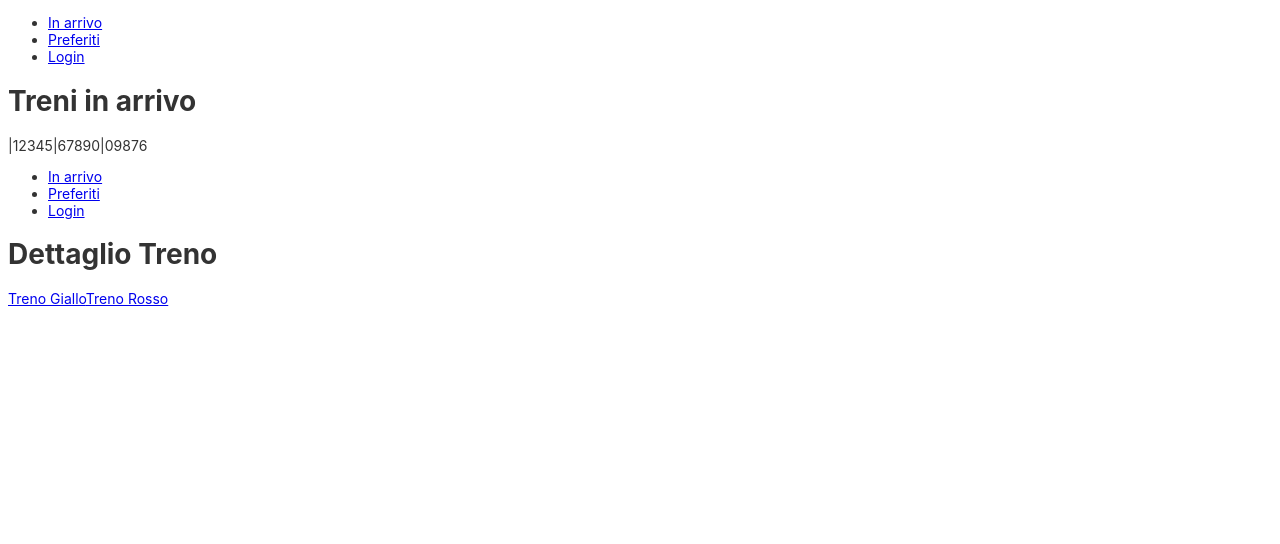
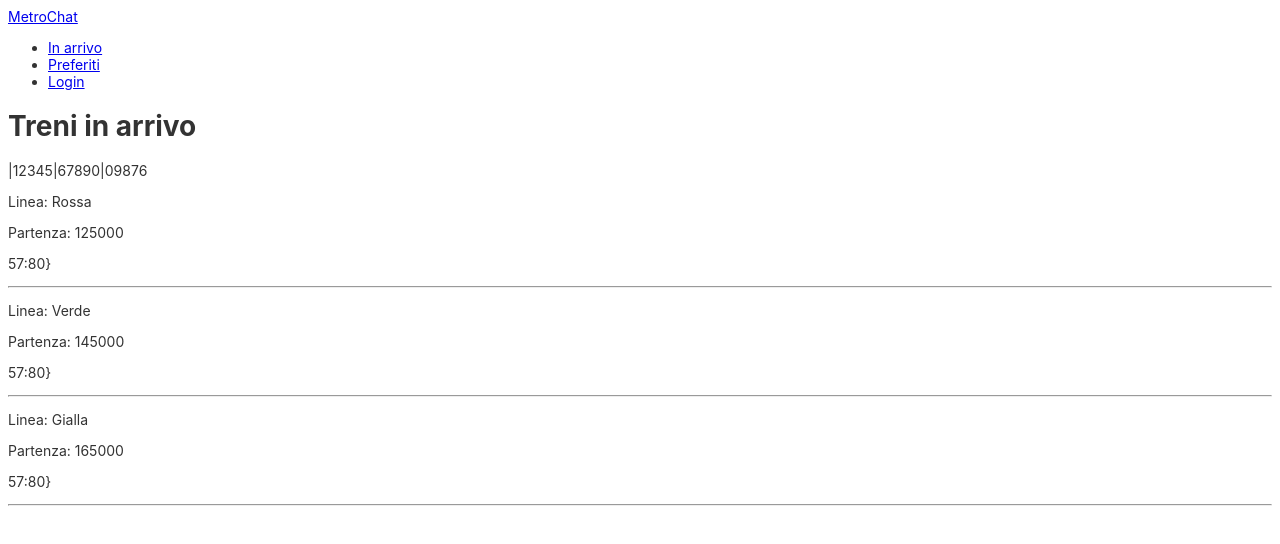
Before and after one commit to SimonaRoxanaNegri/MetroChat, an Angular app: page /inarrivo in a window 1280 px wide. Shown: the top 544 px of the page. Built offline with nearby package versions, Linux system fonts and the light colour scheme.

Commit message:
aggiunto componente dettaglio con l'id del treno da recuperare tramite service esterno

```diff
--- a/src/app/app.module.ts
+++ b/src/app/app.module.ts
@@ -17,6 +17,7 @@ import { PopupComponent } from './popup/popup.component';
 import { PreferitiComponent } from './preferiti/preferiti.component';
 import { LoginComponent } from './login/login.component';
 import { Error404Component } from './error404/error404.component';
+import { DettaglioComponent } from './treni/dettaglio/dettaglio.component';
 
 
 @NgModule({
@@ -33,7 +34,8 @@ import { Error404Component } from './error404/error404.component';
     LoginComponent,
     Error404Component,
     TrenorossoComponent,
-    TrenogialloComponent
+    TrenogialloComponent,
+    DettaglioComponent
   ],
   imports: [
     BrowserModule,
@@ -46,6 +48,7 @@ import { Error404Component } from './error404/error404.component';
           { path: '', redirectTo: '/error', pathMatch: 'full' },
           { path: 'rosso', component: TrenorossoComponent },
           { path: 'giallo', component: TrenogialloComponent },
+          { path: ':id', component: DettaglioComponent }
         ]
       },
       { path: 'preferiti', component: PreferitiComponent },
--- a/src/app/menu/menu.component.html
+++ b/src/app/menu/menu.component.html
@@ -1,4 +1,5 @@
 <nav>
+  <a routerLink="/">MetroChat</a>
   <ul>
     <li><a routerLink="/inarrivo">{{link_menu1}}</a></li>
     <li><a routerLink="/preferiti">{{link_menu2}}</a></li>
--- a/src/app/metro/metro.component.html
+++ b/src/app/metro/metro.component.html
@@ -1,4 +1,5 @@
-<div [ngStyle]="stato">
+<div>
+  <!-- [ngStyle]="stato" -->
   <p>Linea: {{datiIn.linea}}</p>
   <p>Partenza: {{datiIn.tempo}}</p>
   <p>{{attesa | mmss}}}</p>
--- a/src/app/metro/metro.component.ts
+++ b/src/app/metro/metro.component.ts
@@ -13,7 +13,7 @@ export class MetroComponent implements OnInit {
   @Input() ora!: number;
   @Output() inPartenza = new EventEmitter<string>();
 
-  stato!: Object;
+  //stato!: Object;
   orapartenza!: number;
   attesa!: number;
 
@@ -32,7 +32,7 @@ export class MetroComponent implements OnInit {
         //notifico il cambio di dato passando l'id del treno
         this.inPartenza.emit(this.datiIn.idt);
         //modifico lo stato di visualizzazione del componente
-        this.stato = { 'display': 'none' };
+        //this.stato = { 'display': 'none' };
       }
     }, 1000);
   }
--- /dev/null
+++ b/src/app/treni/dettaglio/dettaglio.component.html
@@ -0,0 +1,4 @@
+<p>ID:
+  <!--  {{idtreno}} -->
+</p>
+<p>Lista chat..</p>
--- /dev/null
+++ b/src/app/treni/dettaglio/dettaglio.component.ts
@@ -0,0 +1,18 @@
+import { Component, OnInit } from '@angular/core';
+import { ActivatedRoute, ParamMap } from '@angular/router';
+
+@Component({
+  selector: 'app-dettaglio',
+  templateUrl: './dettaglio.component.html',
+  styleUrls: ['./dettaglio.component.css']
+})
+export class DettaglioComponent implements OnInit {
+
+  /* idtreno: string; */
+  constructor(private route: ActivatedRoute) {
+    /*  this.idtreno = this.route.snapshot.paramMap.get('id'); */
+  }
+  ngOnInit(): void {
+  }
+
+}
--- a/src/app/treni/dettagliotreno/dettagliotreno.component.html
+++ b/src/app/treni/dettagliotreno/dettagliotreno.component.html
@@ -1,5 +1,6 @@
 <ca-menu></ca-menu>
 <h1>Dettaglio Treno</h1>
+
 <a routerLink='giallo'>{{trenogiallo}}</a>
 <a routerLink='rosso'>{{trenorosso}}</a>
 <router-outlet></router-outlet>
--- a/src/app/treni/dettagliotreno/dettagliotreno.component.ts
+++ b/src/app/treni/dettagliotreno/dettagliotreno.component.ts
@@ -1,5 +1,6 @@
 import { Component, ElementRef, Input, OnInit, ViewChild } from '@angular/core';
 import { Metro } from 'src/app/model/metro.model';
+
 
 @Component({
   selector: 'ca-dettagliotreno',
@@ -17,10 +18,10 @@ export class DettagliotrenoComponent implements OnInit {
   ngOnInit(): void {
   }
 
-  chiudiDettaglio(): boolean {
-    let dettaglio = this.idDettaglio;
-    if (dettaglio)
-      dettaglio.nativeElement.hidden = true;
-    return dettaglio.nativeElement.hidden = true;
-  }
+  /*   chiudiDettaglio(): boolean {
+      let dettaglio = this.idDettaglio;
+      if (dettaglio)
+        dettaglio.nativeElement.hidden = true;
+      return dettaglio.nativeElement.hidden = true;
+    } */
 }
--- a/src/app/treni/treni.component.html
+++ b/src/app/treni/treni.component.html
@@ -3,9 +3,8 @@
 <p>{{trenipartiti}}</p>
 <div class="listatreni">
   <ca-metro *ngFor="let metro of listametro" (inPartenza)="partiti($event)" [datiIn]="metro" [ora]="now"
-    (click)="setMetro(metro)">
+    (click)="setMetro(metro.idt)">
   </ca-metro>
-  <ca-dettagliotreno [treno]="trenoselezionato"></ca-dettagliotreno>
   <!-- <ul>
     <li *ngFor="let metro of listametro">
       <h2>{{metro.linea}}</h2>
--- a/src/app/treni/treni.component.ts
+++ b/src/app/treni/treni.component.ts
@@ -1,3 +1,4 @@
+import { Router } from '@angular/router';
 import { Metro } from '../model/metro.model';
 import { Component, OnInit } from '@angular/core';
 import { LISTAMETRO } from './../dati/metroremoti';
@@ -17,8 +18,8 @@ export class TreniComponent implements OnInit {
   trenipartiti: string;
   listametro: Metro[];
   now;
-  trenoselezionato?: Metro;
-  constructor() {
+  //trenoselezionato?: Metro;
+  constructor(private router: Router) {
     this.trenipartiti = '';
     this.listametro = [];
     this.now = new Date().getTime();
@@ -26,8 +27,8 @@ export class TreniComponent implements OnInit {
   ngOnInit() {
     this.listametro = LISTAMETRO;
   }
-  setMetro(t: Metro) {
-    this.trenoselezionato = t;
+  setMetro(id: string) {
+    this.router.navigate(['inarrivo/dettaglio', id]);
   }
   partiti(id: string) {
     this.trenipartiti += "|" + id;
```
Also changed, not shown: src/app/treni/dettaglio/dettaglio.component.css (added), 1 other file (tests, documents, lock files or other folders).
